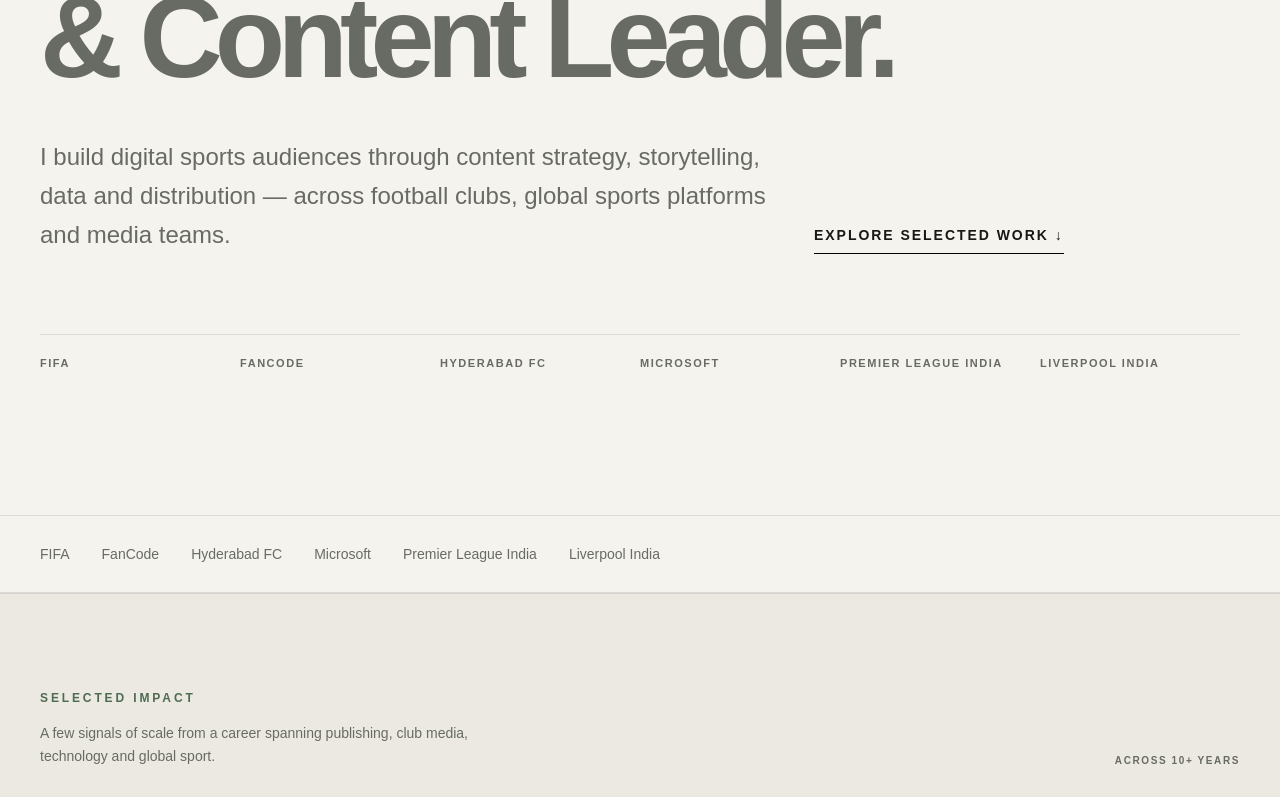
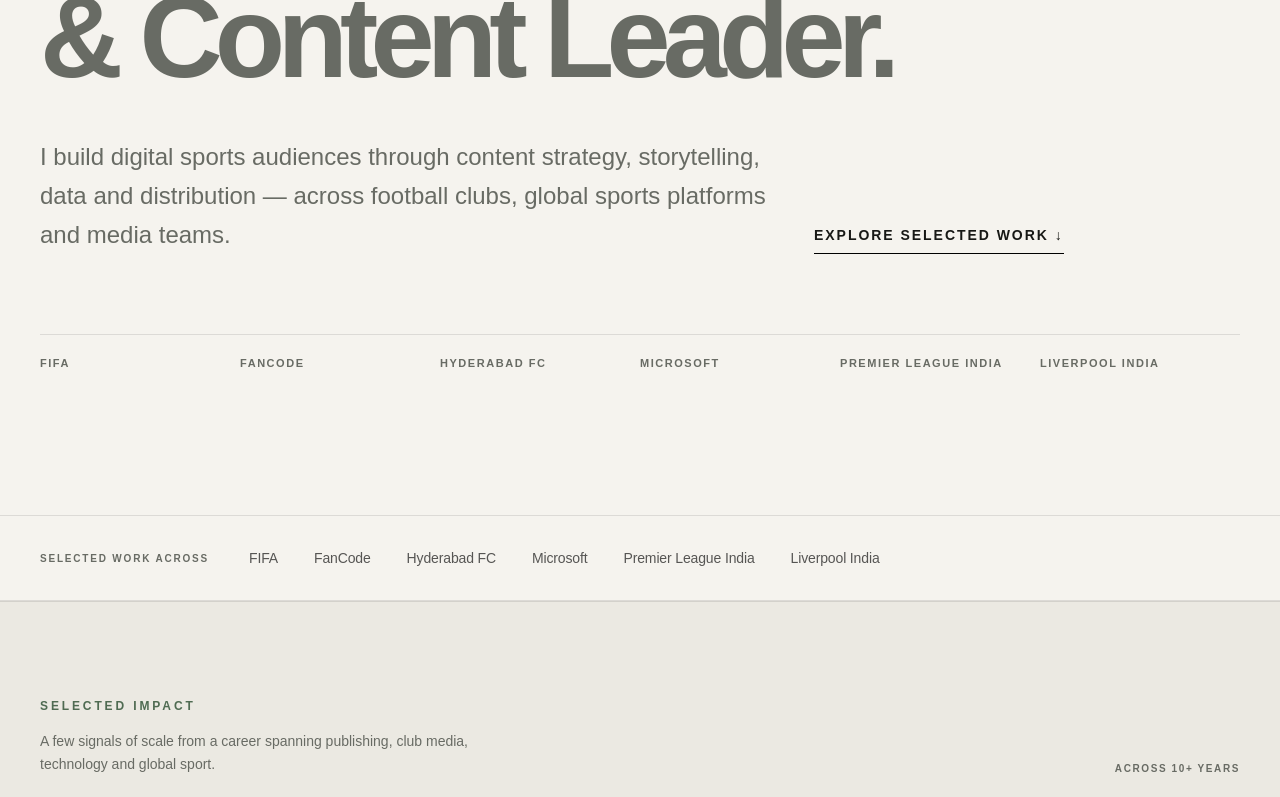
Before and after one commit to AakarshBot/aakars-portfolio-v2, a Next.js app: page / in a window 1280 px wide. Shown: the part 368-1165 px from the top of the page. Built offline with nearby package versions, Linux system fonts and the light colour scheme.

Commit message:
Polish selected organisations strip

```diff
--- a/src/components/PartnerStrip.tsx
+++ b/src/components/PartnerStrip.tsx
@@ -3,8 +3,13 @@
 export function PartnerStrip() {
   return (
     <section className="border-y border-black/10" aria-label="Selected organisations">
-      <div className="mx-auto flex max-w-7xl flex-wrap gap-x-8 gap-y-3 px-6 py-7 text-sm text-[var(--muted)] lg:px-10">
-        {partners.map((partner) => <span key={partner.name}>{partner.name}</span>)}
+      <div className="mx-auto flex max-w-7xl flex-col gap-4 px-6 py-8 lg:flex-row lg:items-center lg:gap-10 lg:px-10">
+        <span className="shrink-0 text-[10px] font-semibold uppercase tracking-[0.18em] text-[var(--muted)]">
+          Selected work across
+        </span>
+        <div className="flex flex-wrap gap-x-7 gap-y-2 text-sm font-medium tracking-[-0.01em] text-black/65 lg:gap-x-9">
+          {partners.map((partner) => <span key={partner.name}>{partner.name}</span>)}
+        </div>
       </div>
     </section>
   );
```
